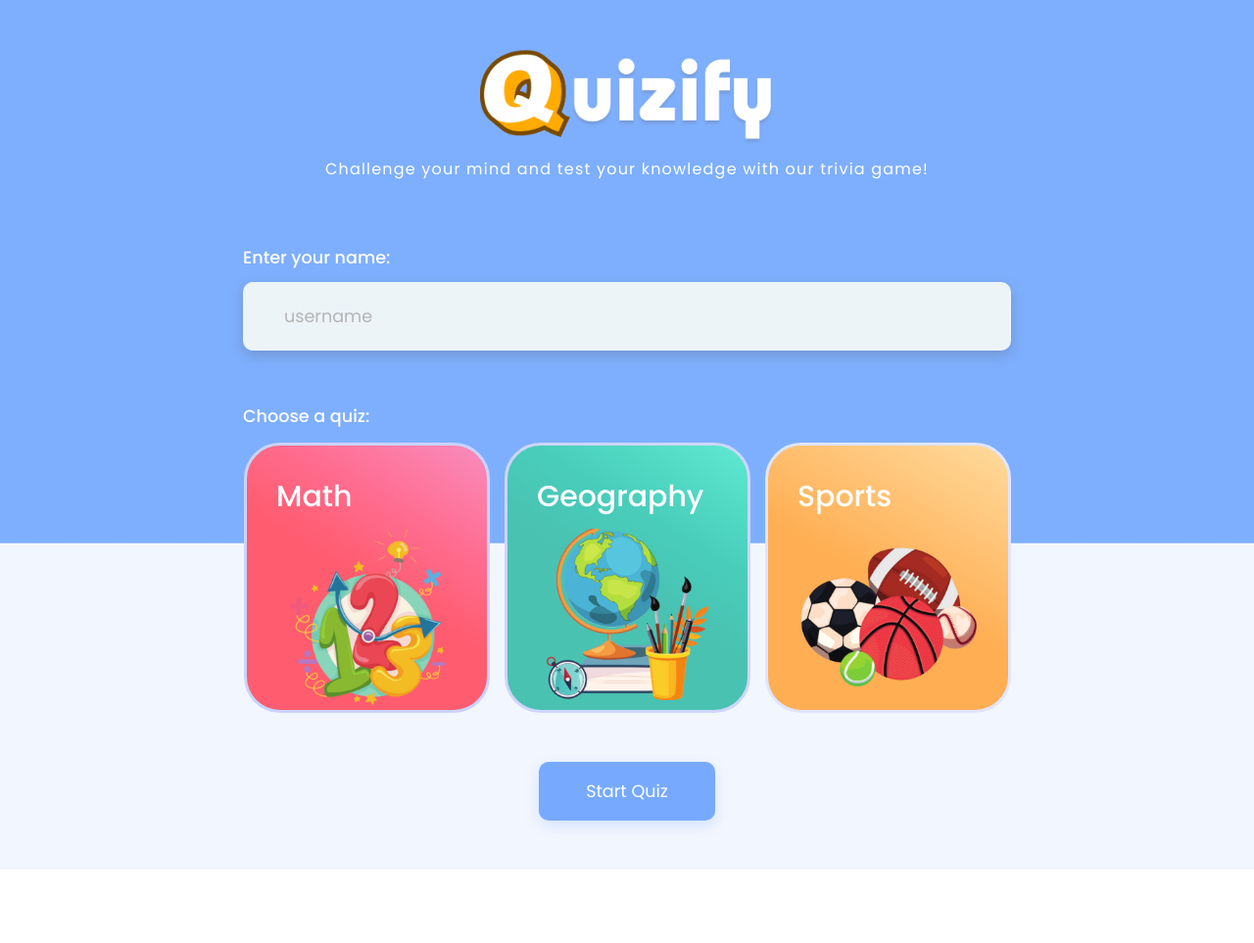
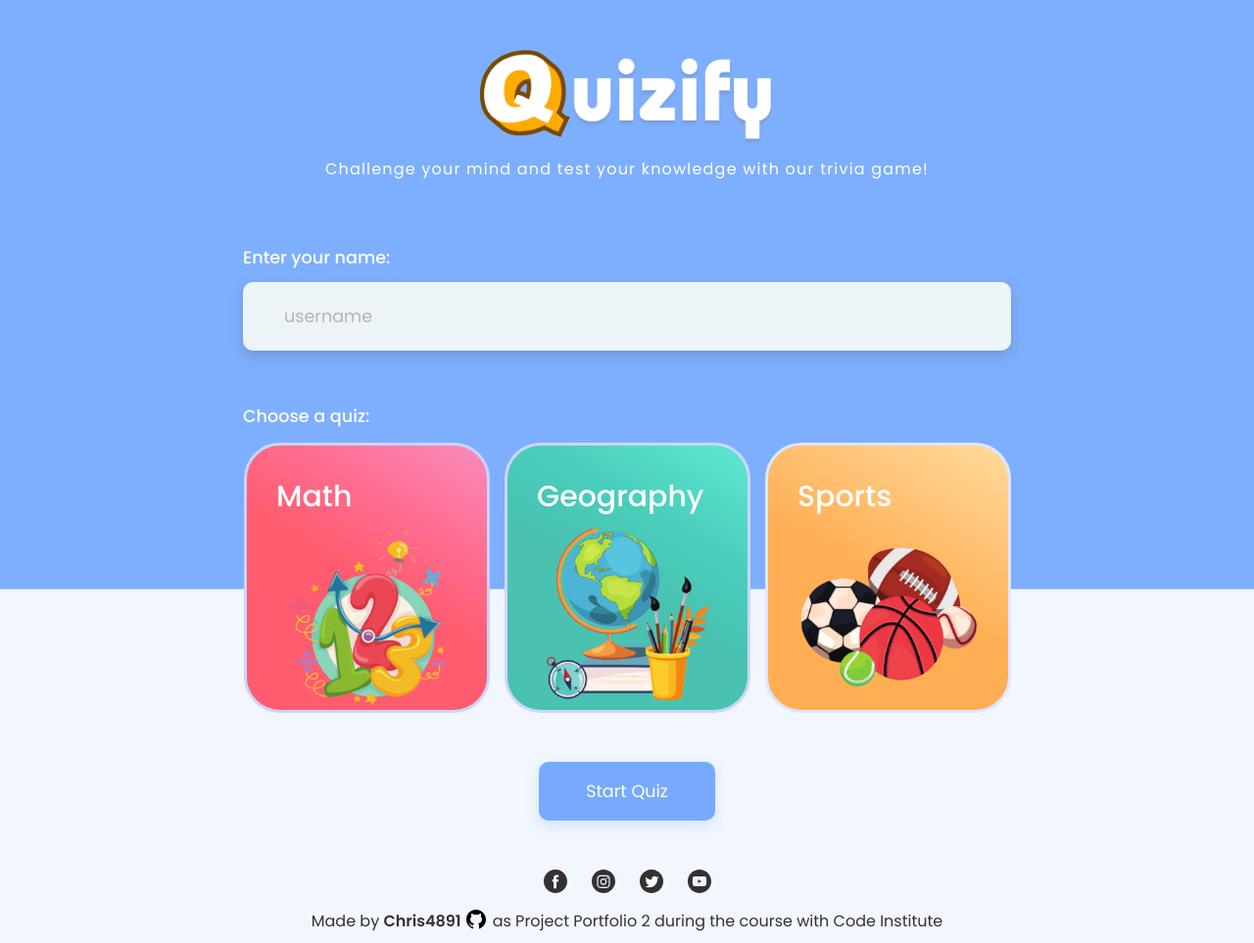
Before and after one commit to Chris4891/-CI-PP2-Quiz2, a plain HTML site: page index.html in a window 1280 px wide. Shown: the whole page at 98% size. Before the commit the page ends 888 px from the top, so only its background shows below. Drawn offline with Linux system fonts and the light colour scheme.

Commit message:
add social links

```diff
--- a/css/style.css
+++ b/css/style.css
@@ -136,6 +136,7 @@ img, picture, video, canvas, svg {
     display: flex;
     flex-direction: column;
     align-items: center;
+    padding: 0 25px;
   }
 
   input {
@@ -608,3 +609,44 @@ img, picture, video, canvas, svg {
     font-size: 18px;
   }
 }
+
+.social {
+  display: flex;
+  flex-direction: column;
+  align-items: center;
+  gap: 15px;
+  margin-bottom: 10px;
+  color: #353132;
+  padding: 0 25px;
+  text-align: center;
+}
+
+.social-icons {
+  display: flex;
+  gap: 25px;
+}
+
+.social-icons a {
+  transition: all 0.3s;
+}
+
+.social-icons a:hover {
+  transform: scale(1.2);
+}
+
+.github {
+  margin-bottom: -5px;
+  display: inline-block;
+}
+
+.credit {
+  display: flex;
+  justify-content: center;
+  align-items: center;
+}
+
+.credit a {
+  text-decoration: none;
+  color: #353132;
+  font-weight: 600;
+}
--- a/index.html
+++ b/index.html
@@ -2,6 +2,7 @@
 <html lang="en">
 <head>
     <meta charset="UTF-8">
+    <meta name="description" content="Quizify is a fun and engaging trivia game that challenges your knowledge and helps you learn new things in different fields. The game consists of multiple-choice questions with a timer to make it more challenging. You can choose from three different quizzes: Math, Geography, and Sports">
     <meta http-equiv="X-UA-Compatible" content="IE=edge">
     <meta name="viewport" content="width=device-width, initial-scale=1.0">
     <title>Quizify</title>
@@ -39,6 +40,23 @@
                 </div>
 
                 <button class="button" id="start-quiz">Start Quiz</button>
+
+                <div class="social">
+                    <div class="social-icons">
+                    <a href="#" aria-label="My Facebook">
+                        <img width="24px" height="auto" src="./assets/icon/facebook.svg" alt="facebook">
+                    </a>
+                    <a href="#" aria-label="My Instagram"><img width="24px" height="auto" src="./assets/icon/instagram.svg" alt="instagram"></a>
+                    <a href="#" aria-label="My Twitter"><img width="24px" height="auto" src="./assets/icon/twitter.svg" alt="twitter"></a>
+                    <a href="#" aria-label="My Youtube"><img width="24px" height="auto" src="./assets/icon/youtube.svg" alt="youtube"></a>
+                    </div>
+                    <div class="credit">
+                        <p>
+                            Made by
+                            <a href="https://github.com/Chris4891" target="_blank" aria-label="My GitHub">Chris4891 <img class="github" src="./assets/icon/github.svg" alt="My GitHub"></a> as Project Portfolio 2 during the course with Code Institute
+                          </p>
+                    </div>
+                </div>
             </section>
         </main>
 
```
Also changed, not shown: assets/icon/facebook.svg (added), assets/icon/github.svg (added), assets/icon/instagram.svg (added), assets/icon/twitter.svg (added), assets/icon/youtube.svg (added).
